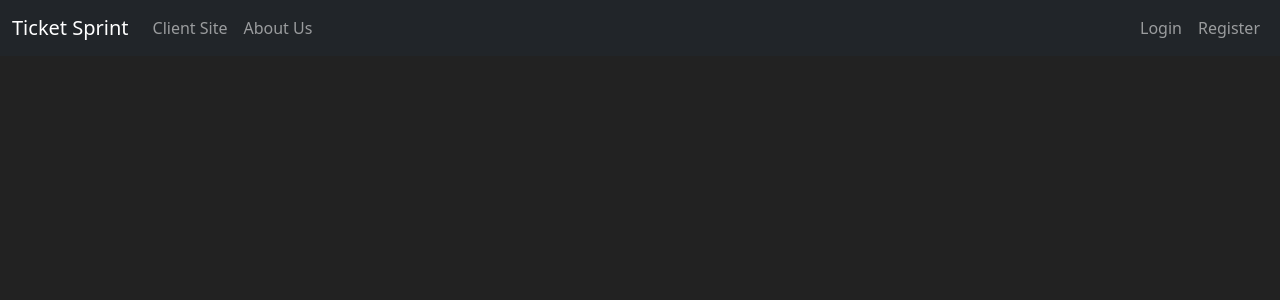
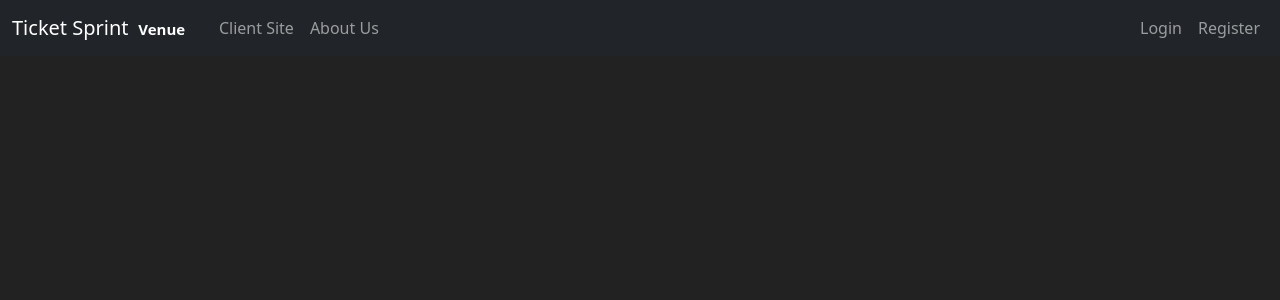
Before and after one commit to tanvirsingh1/TickerMaster, a Django app: page /venue/ in a window 1280 px wide. Shown: the top 300 px of the page. Run offline with Django 4.2, Linux system fonts and the light colour scheme; parts of the project's set-up code (start-up, migrations or seed data) failed here and were passed over.

Commit message:
Styling fixes

```diff
--- a/templates/venue_management/base.html
+++ b/templates/venue_management/base.html
@@ -17,7 +17,7 @@
 <body>
 <nav class="navbar navbar-expand-lg navbar-dark bg-dark">
   <div class="container-fluid">
-    <a class="navbar-brand" href="{% url 'venue_management:index' %}">Ticket Sprint</a>
+    <a class="navbar-brand" href="{% url 'venue_management:index' %}">Ticket Sprint<span class="badge badge-light">Venue</span></a>
     <button class="navbar-toggler custom-toggler" type="button" data-bs-toggle="collapse"
             data-bs-target="#navbarSupportedContent"
             aria-controls="navbarSupportedContent" aria-expanded="false" aria-label="Toggle navigation">
--- a/venue_management/static/css/style.css
+++ b/venue_management/static/css/style.css
@@ -11,9 +11,9 @@ body {
 }
 
 /* Set the text color to white */
-body, h1, h2, h3, h4, h5, h6, p, a {
-  color: white;
-}
+/*body, h1, h2, h3, h4, h5, h6, p, a {*/
+/*  color: white;*/
+/*}*/
 
 label {
   color: #232323;
```
